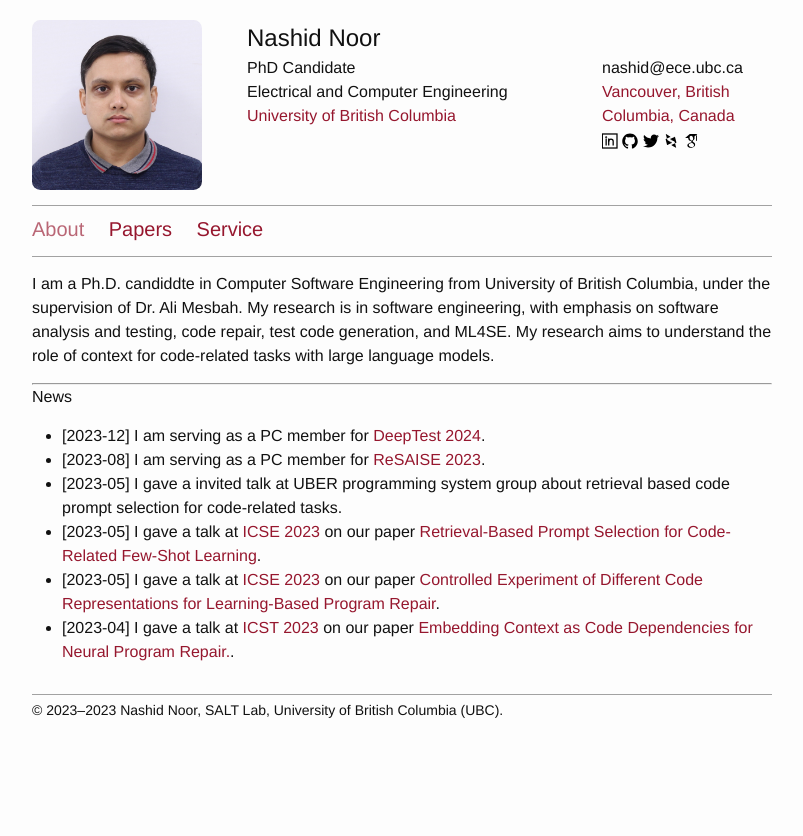
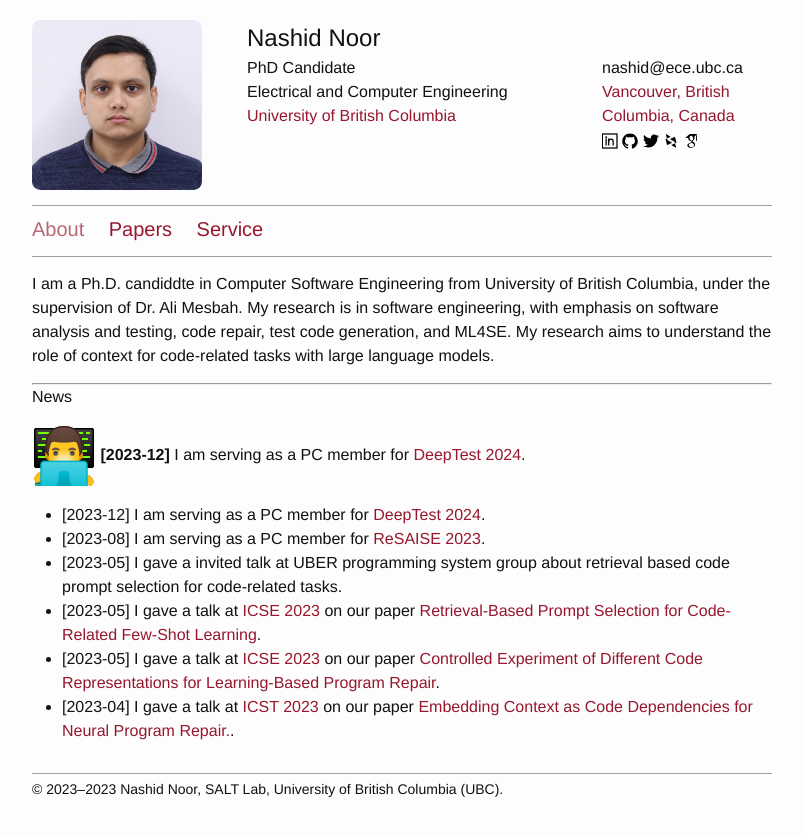
Before and after one commit to nashid/nashid.github.io, a Jekyll site: the page built from index.md, in a window 1280 px wide. Shown: the top 836 px of the page, without its empty margins (238-1041 px from the left). Built offline with Jekyll 4.4.1, drawn with Linux system fonts in a browser that asks for light colours.

Commit message:
update the news section

```diff
--- a/index.md
+++ b/index.md
@@ -11,6 +11,11 @@ My research aims to understand the role of context for code-related tasks with l
 ---
 News
 
+![DeepTest 2024](./resources/images/icon-paper-review.png)
+**[2023-12]** I am serving as a PC member for [DeepTest 2024](https://conf.researchr.org/home/icse-2024/deeptest-2024).
+
+
+
 - [2023-12] I am serving as a PC member for [DeepTest 2024](https://conf.researchr.org/home/icse-2024/deeptest-2024).
 - [2023-08] I am serving as a PC member for [ReSAISE 2023](https://resaise.github.io/2023/committee.html).
 - [2023-05] I gave a invited talk at UBER programming system group about retrieval based code prompt selection for code-related tasks.
```
Also changed, not shown: resources/images/icon-boom.png (added), resources/images/icon-paper-review.png (added), resources/images/icon-talk.png (added).
